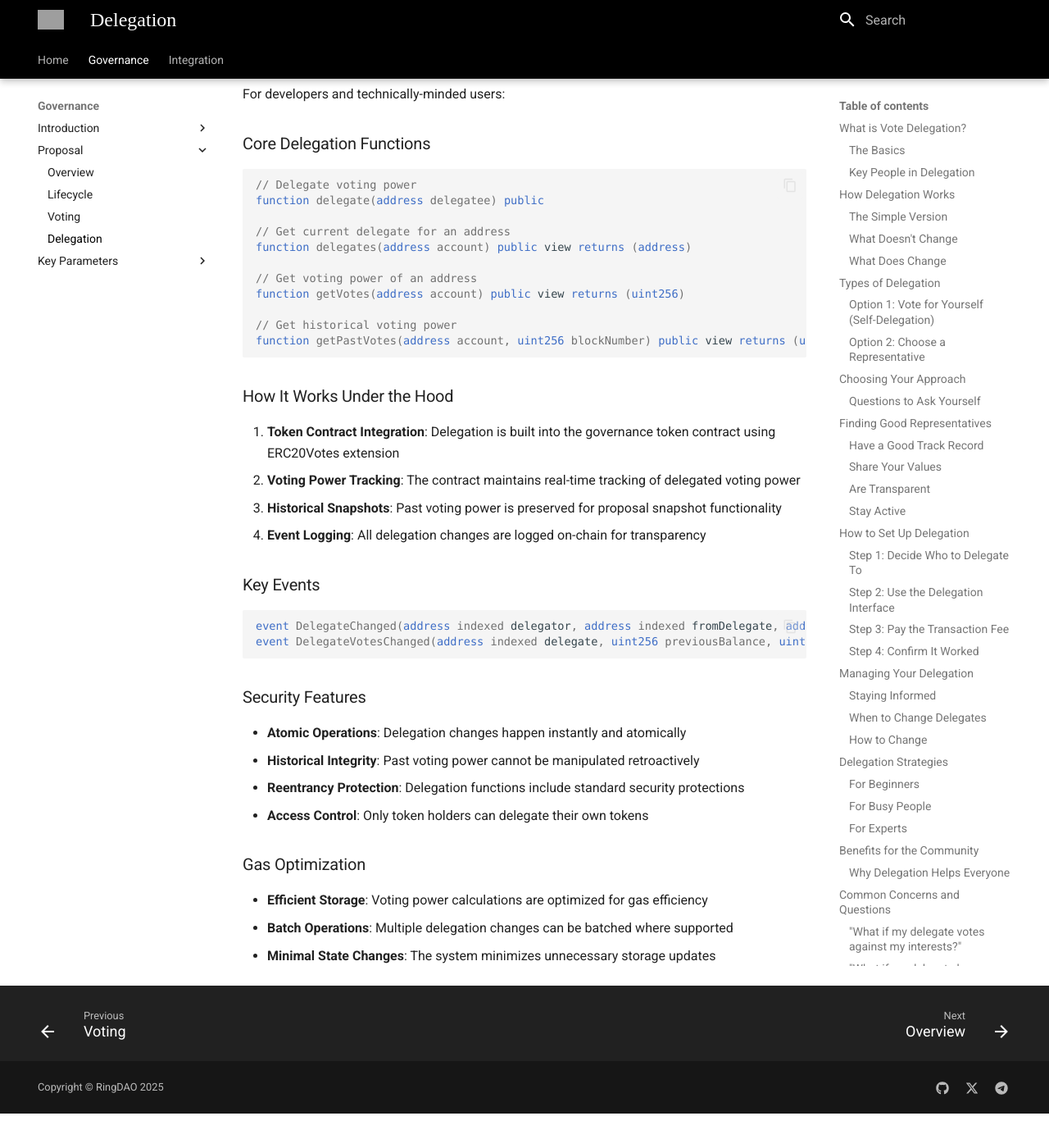
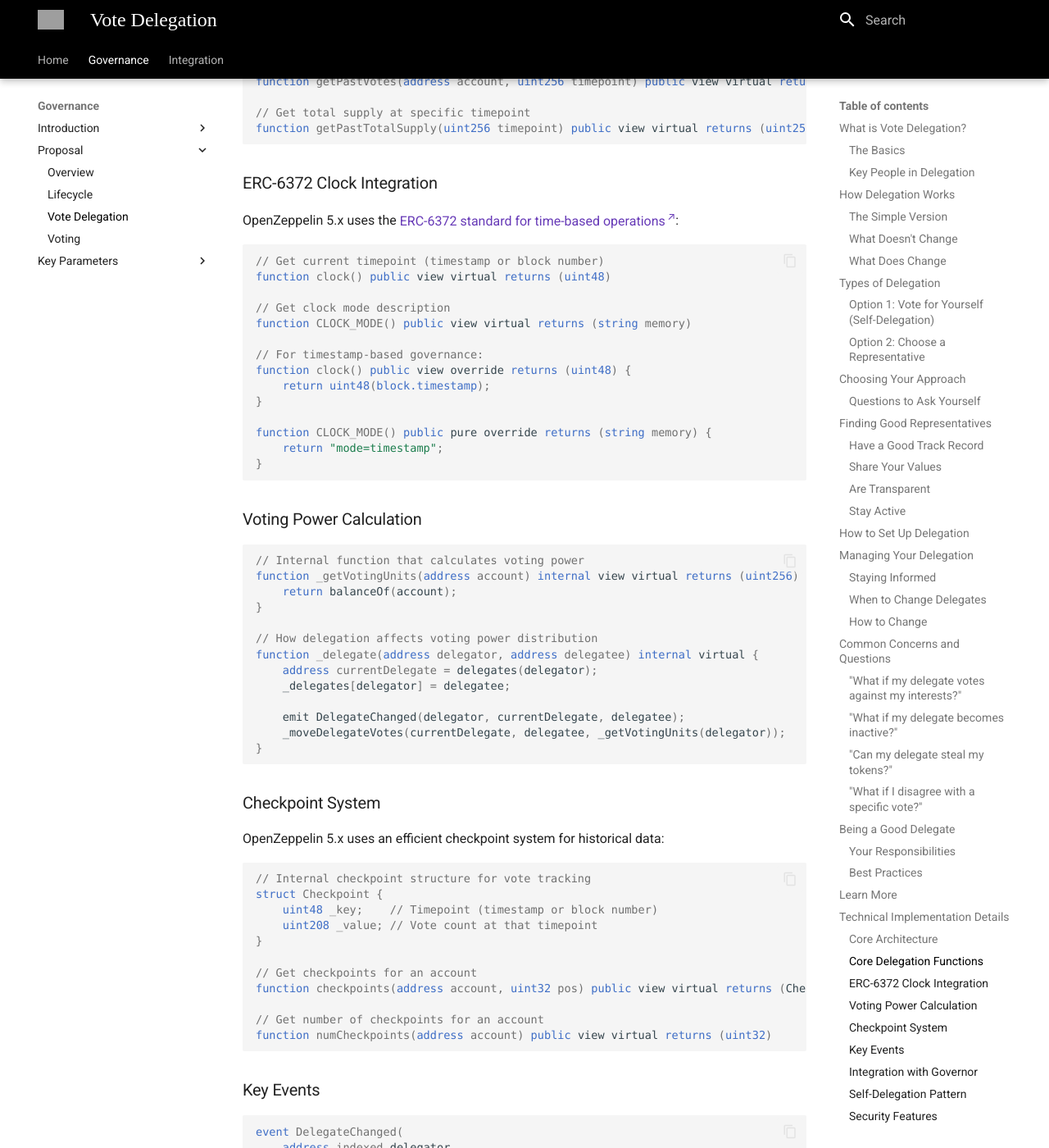
Before and after one commit to ringecosystem/degov-docs, an MkDocs documentation site: the page built from docs/governance/proposal/delegation.md, in a window 1280 px wide and 1400 px high, scrolled down 7497 px. Shown: the whole window at 82% size. Built offline with MkDocs 1.6.1 and Material for MkDocs 9.7.7, drawn with Linux system fonts in a browser that asks for light colours; some web fonts are replaced; before the commit the page ends 8855 px from its top, so only the background shows below that; some of the changed text lies outside the part shown; grey boxes are pictures that could not be loaded.

Commit message:
Update navigation for proposal documentation: replace 'Delegation' with 'Vote Delegation' for clarity

````diff
--- a/docs/governance/proposal/delegation.md
+++ b/docs/governance/proposal/delegation.md
@@ -1,4 +1,7 @@
 # Vote Delegation
+
+!!! important "Important First Step"
+    In DeGov.AI, you must delegate your voting power before you can participate in governance - even if you want to vote for yourself! This is a one-time setup that activates your tokens for voting.
 
 Vote delegation lets you share your voting power with people you trust, or activate it for yourself. Think of it like giving someone your proxy vote in a shareholder meeting - they can vote on your behalf, but you still own your shares.
 
@@ -16,9 +19,6 @@ Delegation is a way to make sure your voice gets heard in governance, even if yo
 - **You (Delegator)**: The person who owns tokens and chooses where the voting power goes
 - **Representative (Delegate)**: The person who receives voting power and casts votes
 - **Self-Delegation**: When you delegate to yourself to vote directly
-
-!!! important "Important First Step"
-    In DeGov.AI, you must delegate your voting power before you can participate in governance - even if you want to vote for yourself! This is a one-time setup that activates your tokens for voting.
 
 ## How Delegation Works
 
@@ -43,11 +43,13 @@ Delegation is a way to make sure your voice gets heard in governance, even if yo
 ### Option 1: Vote for Yourself (Self-Delegation)
 
 **Best for people who**:
+
 - Want to vote on proposals themselves
 - Have time to research and stay informed
 - Prefer to keep full control
 
 **How it works**:
+
 - You delegate your voting power to your own wallet address
 - You can then vote directly on any proposal
 - It's like registering to vote - you have to do it once to participate
@@ -55,11 +57,13 @@ Delegation is a way to make sure your voice gets heard in governance, even if yo
 ### Option 2: Choose a Representative
 
 **Best for people who**:
+
 - Don't have time to research every proposal
 - Want to support someone with relevant expertise
 - Trust someone else's judgment on governance matters
 
 **How it works**:
+
 - You delegate your voting power to someone else's address
 - They can vote using your power (combined with their own and others who delegated to them)
 - You can watch their voting decisions and change delegates if you disagree
@@ -69,18 +73,22 @@ Delegation is a way to make sure your voice gets heard in governance, even if yo
 ### Questions to Ask Yourself
 
 **Do you have time to stay informed?**
+
 - Yes → Consider self-delegation
 - No → Look for a good representative
 
 **Do you understand the technical details?**
+
 - Yes → Self-delegation might work well
 - No → Find someone with relevant expertise
 
 **Do you trust someone else's judgment?**
+
 - Yes → Representative delegation could be perfect
 - No → Self-delegation gives you full control
 
 **How important is this to you?**
+
 - Very important → Stay directly involved with self-delegation
 - Somewhat important → Either approach works
 - Not very important → Representative delegation saves time
@@ -117,30 +125,16 @@ If you choose to delegate to someone else, look for people who:
 
 ## How to Set Up Delegation
 
-### Step 1: Decide Who to Delegate To
-- **For self-delegation**: Use your own wallet address
-- **For representative delegation**: Find someone you trust and get their wallet address
+On the DeGov.AI platform, setting up delegation is straightforward:
 
-### Step 2: Use the Delegation Interface
-Most platforms provide easy-to-use interfaces:
-- Go to the governance section of the website
-- Look for "delegation" or "delegate votes"
-- Enter the address you want to delegate to
-- Confirm the transaction
-
-### Step 3: Pay the Transaction Fee
-Like most blockchain actions, delegation requires a small transaction fee (gas). This is usually just a few dollars.
-
-### Step 4: Confirm It Worked
-Check that your delegation was successful:
-- Your voting power should now show as delegated
-- The person you delegated to should have increased voting power
-- You should see the delegation in your transaction history
+- Connect your wallet in your DAO governance interface
+- Go to the profile page and follow the instructions to delegate
 
 ## Managing Your Delegation
 
 ### Staying Informed
 Even if you delegate to someone else, it's good to:
+
 - Occasionally check how they voted
 - Read their explanations for important decisions
 - Make sure they're still active and engaged
@@ -148,61 +142,19 @@ Even if you delegate to someone else, it's good to:
 
 ### When to Change Delegates
 Consider switching if your representative:
+
 - Stops participating regularly
 - Makes decisions you strongly disagree with
 - Becomes inactive in the community
 - Changes their approach in ways you don't like
 
 ### How to Change
-Changing delegates is easy:
-- Follow the same process as initial delegation
-- Enter the new person's address
-- Confirm the transaction
-- Your voting power immediately moves to the new delegate
 
-## Delegation Strategies
+On DeGov.AI, you can change your delegate at any time:
 
-### For Beginners
-- **Start with self-delegation** to learn how governance works
-- **Watch experienced delegates** to see how they make decisions
-- **Ask questions** in community forums
-- **Switch to representative delegation** if you get too busy
-
-### For Busy People
-- **Find one good representative** you trust
-- **Check their activity** occasionally
-- **Stay informed** about major proposals even if you don't vote directly
-- **Be ready to switch** if needed
-
-### For Experts
-- **Consider becoming a delegate yourself** to help others
-- **Self-delegate** to maintain direct control
-- **Help educate** newcomers about governance
-- **Share your reasoning** when you vote to help others learn
-
-## Benefits for the Community
-
-### Why Delegation Helps Everyone
-
-**Increases Participation**:
-- People who can't vote directly can still have their voice heard
-- More total voting power gets activated
-- Decisions represent more of the community
-
-**Leverages Expertise**:
-- Knowledgeable community members can help make better decisions
-- Complex technical proposals get proper evaluation
-- Experience and wisdom get shared across the community
-
-**Saves Time and Effort**:
-- Not everyone needs to research every proposal in detail
-- People can focus on their strengths and interests
-- The community can move faster on decisions
-
-**Builds Leadership**:
-- Good delegates become community leaders
-- People develop governance skills and experience
-- The community identifies trusted voices
+- Connect your wallet in the DAO governance interface
+- Go to the delegations page and select a new delegate
+- Confirm the change in your wallet
 
 ## Common Concerns and Questions
 
@@ -261,42 +213,178 @@ Want to explore other aspects of governance?
 
 ## Technical Implementation Details
 
-For developers and technically-minded users:
+For developers and technically-minded users working with [OpenZeppelin Contracts 5.x](https://docs.openzeppelin.com/contracts/5.x/governance):
+
+### Core Architecture
+Delegation is implemented through the `ERC20Votes` extension, which integrates with the `IVotes` interface:
+
+```solidity
+import {ERC20} from "@openzeppelin/contracts/token/ERC20/ERC20.sol";
+import {ERC20Permit} from "@openzeppelin/contracts/token/ERC20/extensions/ERC20Permit.sol";
+import {ERC20Votes} from "@openzeppelin/contracts/token/ERC20/extensions/ERC20Votes.sol";
+import {IERC6372} from "@openzeppelin/contracts/interfaces/IERC6372.sol";
+```
 
 ### Core Delegation Functions
 ```solidity
-// Delegate voting power
-function delegate(address delegatee) public
+// Delegate voting power to an address
+function delegate(address delegatee) public virtual
+
+// Delegate voting power using signature (EIP-712)
+function delegateBySig(
+    address delegatee,
+    uint256 nonce,
+    uint256 expiry,
+    uint8 v,
+    bytes32 r,
+    bytes32 s
+) public virtual
 
 // Get current delegate for an address
-function delegates(address account) public view returns (address)
+function delegates(address account) public view virtual returns (address)
 
-// Get voting power of an address
-function getVotes(address account) public view returns (uint256)
+// Get current voting power of an address
+function getVotes(address account) public view virtual returns (uint256)
 
-// Get historical voting power
-function getPastVotes(address account, uint256 blockNumber) public view returns (uint256)
+// Get historical voting power at specific timepoint
+function getPastVotes(address account, uint256 timepoint) public view virtual returns (uint256)
+
+// Get total supply at specific timepoint
+function getPastTotalSupply(uint256 timepoint) public view virtual returns (uint256)
 ```
 
-### How It Works Under the Hood
-1. **Token Contract Integration**: Delegation is built into the governance token contract using ERC20Votes extension
-2. **Voting Power Tracking**: The contract maintains real-time tracking of delegated voting power
-3. **Historical Snapshots**: Past voting power is preserved for proposal snapshot functionality
-4. **Event Logging**: All delegation changes are logged on-chain for transparency
+### ERC-6372 Clock Integration
+OpenZeppelin 5.x uses the [ERC-6372 standard for time-based operations](https://eips.ethereum.org/EIPS/eip-6372):
+
+```solidity
+// Get current timepoint (timestamp or block number)
+function clock() public view virtual returns (uint48)
+
+// Get clock mode description
+function CLOCK_MODE() public view virtual returns (string memory)
+
+// For timestamp-based governance:
+function clock() public view override returns (uint48) {
+    return uint48(block.timestamp);
+}
+
+function CLOCK_MODE() public pure override returns (string memory) {
+    return "mode=timestamp";
+}
+```
+
+### Voting Power Calculation
+```solidity
+// Internal function that calculates voting power
+function _getVotingUnits(address account) internal view virtual returns (uint256) {
+    return balanceOf(account);
+}
+
+// How delegation affects voting power distribution
+function _delegate(address delegator, address delegatee) internal virtual {
+    address currentDelegate = delegates(delegator);
+    _delegates[delegator] = delegatee;
+
+    emit DelegateChanged(delegator, currentDelegate, delegatee);
+    _moveDelegateVotes(currentDelegate, delegatee, _getVotingUnits(delegator));
+}
+```
+
+### Checkpoint System
+OpenZeppelin 5.x uses an efficient checkpoint system for historical data:
+
+```solidity
+// Internal checkpoint structure for vote tracking
+struct Checkpoint {
+    uint48 _key;    // Timepoint (timestamp or block number)
+    uint208 _value; // Vote count at that timepoint
+}
+
+// Get checkpoints for an account
+function checkpoints(address account, uint32 pos) public view virtual returns (Checkpoint memory)
+
+// Get number of checkpoints for an account
+function numCheckpoints(address account) public view virtual returns (uint32)
+```
 
 ### Key Events
 ```solidity
-event DelegateChanged(address indexed delegator, address indexed fromDelegate, address indexed toDelegate);
-event DelegateVotesChanged(address indexed delegate, uint256 previousBalance, uint256 newBalance);
+event DelegateChanged(
+    address indexed delegator,
+    address indexed fromDelegate,
+    address indexed toDelegate
+);
+
+event DelegateVotesChanged(
+    address indexed delegate,
+    uint256 previousVotes,
+    uint256 newVotes
+);
+```
+
+### Integration with Governor
+The Governor contract reads voting power through the `IVotes` interface:
+
+```solidity
+import {GovernorVotes} from "@openzeppelin/contracts/governance/extensions/GovernorVotes.sol";
+
+contract MyGovernor is Governor, GovernorVotes {
+    constructor(IVotes _token) GovernorVotes(_token) {}
+
+    // Governor automatically uses delegated voting power
+    function _getVotes(
+        address account,
+        uint256 timepoint,
+        bytes memory /*params*/
+    ) internal view virtual override returns (uint256) {
+        return token.getPastVotes(account, timepoint);
+    }
+}
+```
+
+### Self-Delegation Pattern
+```solidity
+// Users must delegate to themselves to activate voting power
+function enableVoting() public {
+    _delegate(msg.sender, msg.sender);
+}
+
+// Check if an address has activated voting
+function hasActivatedVoting(address account) public view returns (bool) {
+    return delegates(account) != address(0);
+}
 ```
 
 ### Security Features
-- **Atomic Operations**: Delegation changes happen instantly and atomically
-- **Historical Integrity**: Past voting power cannot be manipulated retroactively
-- **Reentrancy Protection**: Delegation functions include standard security protections
-- **Access Control**: Only token holders can delegate their own tokens
 
-### Gas Optimization
-- **Efficient Storage**: Voting power calculations are optimized for gas efficiency
-- **Batch Operations**: Multiple delegation changes can be batched where supported
-- **Minimal State Changes**: The system minimizes unnecessary storage updates
+**Nonce-Based Signature Protection**:
+```solidity
+// Prevents signature replay attacks
+function nonces(address owner) public view virtual returns (uint256)
+```
+
+**Atomic State Changes**:
+- All delegation changes happen in a single transaction
+- Vote power transfers are atomic and cannot be partially applied
+
+**Historical Integrity**:
+- Past voting power cannot be retroactively modified
+- Checkpoints ensure accurate historical lookups
+
+**Access Control**:
+- Only token holders can delegate their own tokens
+- Signature-based delegation requires valid EIP-712 signatures
+
+### Gas Optimization Features
+
+**Efficient Checkpointing**:
+- Only creates new checkpoints when voting power actually changes
+- Binary search for historical lookups
+
+**Minimal Storage Updates**:
+- Batches multiple operations to reduce gas costs
+- Optimized storage layout for frequently accessed data
+
+**ERC-6372 Efficiency**:
+- Supports both timestamp and block number modes
+- Governor automatically adapts to token's clock mode
--- a/mkdocs.yml
+++ b/mkdocs.yml
@@ -112,8 +112,8 @@ nav:
       - Proposal:
         - Overview: governance/proposal/overview.md
         - Lifecycle: governance/proposal/lifecycle.md
+        - Vote Delegation: governance/proposal/delegation.md
         - Voting: governance/proposal/voting.md
-        - Delegation: governance/proposal/delegation.md
       - Key Parameters:
         - Overview: governance/parameters/overview.md
         - Proposal thresholds: governance/parameters/proposal-thresholds.md
````
